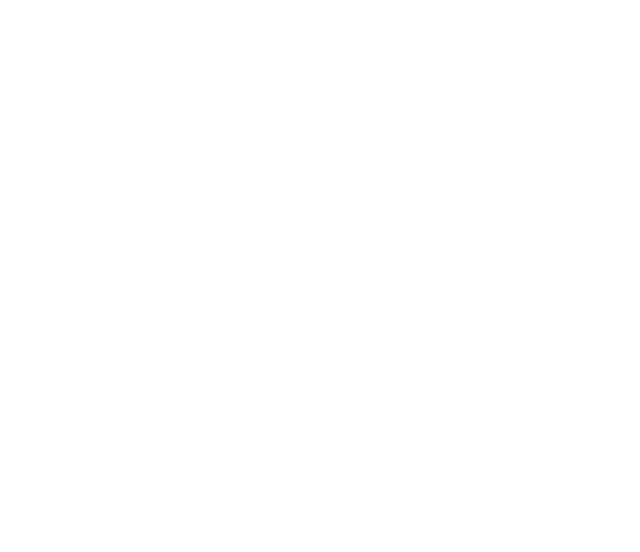
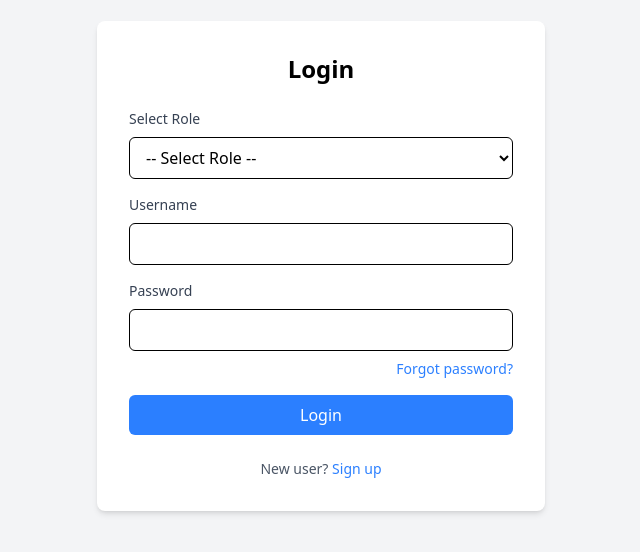
Before and after one commit to Bawalpreet/CRM-ERP, a React (Vite) app in the folder frontend/: page /login in a window 1280 px wide. Before the commit this address had no page. Shown: the part 134-686 px from the top of the page, without its empty margins (319-959 px from the left). Built offline with nearby package versions, Linux system fonts and the light colour scheme.

Commit message:
login page added

```diff
--- a/frontend/src/App.jsx
+++ b/frontend/src/App.jsx
@@ -1,15 +1,36 @@
-import './App.css'
-import { BrowserRouter,Route,Routes} from 'react-router-dom'
-import LandingPage from './pages/LandingPage'
+import './App.css';
+import { BrowserRouter, Route, Routes } from 'react-router-dom';
+import LandingPage from './pages/LandingPage';
+import LoginPage from './pages/LoginPage';
+
+// Temporary placeholder components for role dashboards
+const ProjectManager = () => <h1>Project Manager Dashboard</h1>;
+const HR = () => <h1>HR Dashboard</h1>;
+const Admin = () => <h1>Admin Dashboard</h1>;
+const Client = () => <h1>Client Dashboard</h1>;
+const Sales = () => <h1>Sales Dashboard</h1>;
+const Finance = () => <h1>Finance Dashboard</h1>;
 
 function App() {
   return (
     <BrowserRouter>
       <Routes>
-        <Route path='/' element={<LandingPage/>}></Route>
+        {/* Landing page */}
+        <Route path='/' element={<LandingPage />} />
+
+        {/* Login route */}
+        <Route path='/login' element={<LoginPage />} />
+
+        {/* Role-based dashboards */}
+        <Route path='/project-manager' element={<ProjectManager />} />
+        <Route path='/hr' element={<HR />} />
+        <Route path='/admin' element={<Admin />} />
+        <Route path='/client' element={<Client />} />
+        <Route path='/sales' element={<Sales />} />
+        <Route path='/finance' element={<Finance />} />
       </Routes>
     </BrowserRouter>
-  )
+  );
 }
 
-export default App
+export default App;
--- a/frontend/src/components/Header.jsx
+++ b/frontend/src/components/Header.jsx
@@ -1,9 +1,11 @@
 import React from 'react';
+import { useNavigate } from 'react-router-dom'; // ✅ Import useNavigate
 import { motion } from 'framer-motion';
 import { Menu, X, Zap } from 'lucide-react';
 
+const Header = ({ isMenuOpen, setIsMenuOpen }) => {
+  const navigate = useNavigate(); // ✅ Hook for navigation
 
-const Header= ({ isMenuOpen, setIsMenuOpen }) => {
   return (
     <motion.header
       initial={{ y: -100 }}
@@ -39,6 +41,18 @@
             <a href="#contact" className="text-gray-700 hover:text-blue-600 transition-colors">
               Contact
             </a>
+
+            {/* ✅ Login Button */}
+            <motion.button
+              onClick={() => navigate('/login')}
+              whileHover={{ scale: 1.05 }}
+              whileTap={{ scale: 0.95 }}
+              className="text-blue-600 border border-blue-600 px-4 py-2 rounded-lg font-medium hover:bg-blue-50 transition"
+            >
+              Login
+            </motion.button>
+
+            {/* Existing Demo Button */}
             <motion.button
               whileHover={{ scale: 1.05 }}
               whileTap={{ scale: 0.95 }}
@@ -78,7 +92,16 @@
               <a href="#contact" className="text-gray-700 hover:text-blue-600 transition-colors">
                 Contact
               </a>
-              <button className="bg-gradient-to-r from-blue-600 to-purple-600 text-white px-6 py-2 rounded-lg font-medium w-full">
+
+              {/* ✅ Login Button in Mobile Menu */}
+              <button
+                onClick={() => navigate('/login')}
+                className="text-blue-600 border border-blue-600 px-6 py-2 rounded-lg font-medium"
+              >
+                Login
+              </button>
+
+              <button className="bg-gradient-to-r from-blue-600 to-purple-600 text-white px-6 py-2 rounded-lg font-medium">
                 Get Demo
               </button>
             </div>
--- /dev/null
+++ b/frontend/src/pages/LoginPage.jsx
@@ -0,0 +1,111 @@
+import React, { useState } from "react";
+import { useNavigate } from "react-router-dom";
+
+const validUsers = [
+  { role: "project-manager", username: "pm", password: "123" },
+  { role: "hr", username: "hr", password: "123" },
+  { role: "admin", username: "admin", password: "123" },
+  { role: "client", username: "client", password: "123" },
+  { role: "sales", username: "sales", password: "123" },
+  { role: "finance", username: "finance", password: "123" },
+];
+
+export default function LoginPage() {
+  const [role, setRole] = useState("");
+  const [username, setUsername] = useState("");
+  const [password, setPassword] = useState("");
+  const [error, setError] = useState("");
+  const navigate = useNavigate();
+
+  const handleLogin = (e) => {
+    e.preventDefault();
+    const user = validUsers.find(
+      (u) => u.role === role && u.username === username && u.password === password
+    );
+    if (user) {
+      navigate(`/${user.role}`);
+    } else {
+      setError("Invalid role, username or password");
+    }
+  };
+
+  return (
+    <div className="min-h-screen flex items-center justify-center bg-gray-100">
+      <div className="bg-white p-8 rounded-lg shadow-md w-full max-w-md">
+        <h2 className="text-2xl font-bold mb-6 text-center">Login</h2>
+        {error && <p className="text-red-500 text-sm mb-4">{error}</p>}
+        <form onSubmit={handleLogin}>
+          <div className="mb-4">
+            <label className="block text-gray-700 text-sm mb-2">Select Role</label>
+            <select
+              className="w-full px-3 py-2 border rounded-md focus:outline-none focus:ring focus:border-blue-300"
+              value={role}
+              onChange={(e) => setRole(e.target.value)}
+              required
+            >
+              <option value="">-- Select Role --</option>
+              <option value="project-manager">Project Manager</option>
+              <option value="hr">HR</option>
+              <option value="admin">Admin</option>
+              <option value="client">Client</option>
+              <option value="sales">Sales</option>
+              <option value="finance">Finance</option>
+            </select>
+          </div>
+
+          <div className="mb-4">
+            <label className="block text-gray-700 text-sm mb-2">Username</label>
+            <input
+              type="text"
+              className="w-full px-3 py-2 border rounded-md focus:outline-none focus:ring focus:border-blue-300"
+              value={username}
+              onChange={(e) => setUsername(e.target.value)}
+              required
+            />
+          </div>
+
+          <div className="mb-2">
+            <label className="block text-gray-700 text-sm mb-2">Password</label>
+            <input
+              type="password"
+              className="w-full px-3 py-2 border rounded-md focus:outline-none focus:ring focus:border-blue-300"
+              value={password}
+              onChange={(e) => setPassword(e.target.value)}
+              required
+            />
+          </div>
+
+          {/* Forgot password link */}
+          <div className="text-right text-sm mb-4">
+            <button
+              type="button"
+              className="text-blue-500 hover:underline"
+              onClick={() => alert("Redirect to forgot password page")}
+            >
+              Forgot password?
+            </button>
+          </div>
+
+          <button
+            type="submit"
+            className="w-full bg-blue-500 text-white py-2 px-4 rounded-md hover:bg-blue-600"
+          >
+            Login
+          </button>
+        </form>
+
+        {/* New user sign-up */}
+        <div className="mt-6 text-center text-sm">
+          <span className="text-gray-600">New user?</span>{" "}
+          <button
+            type="button"
+            className="text-blue-500 hover:underline"
+            onClick={() => alert("Redirect to sign-up page")}
+          >
+            Sign up
+          </button>
+        </div>
+      </div>
+    </div>
+  );
+}
```
